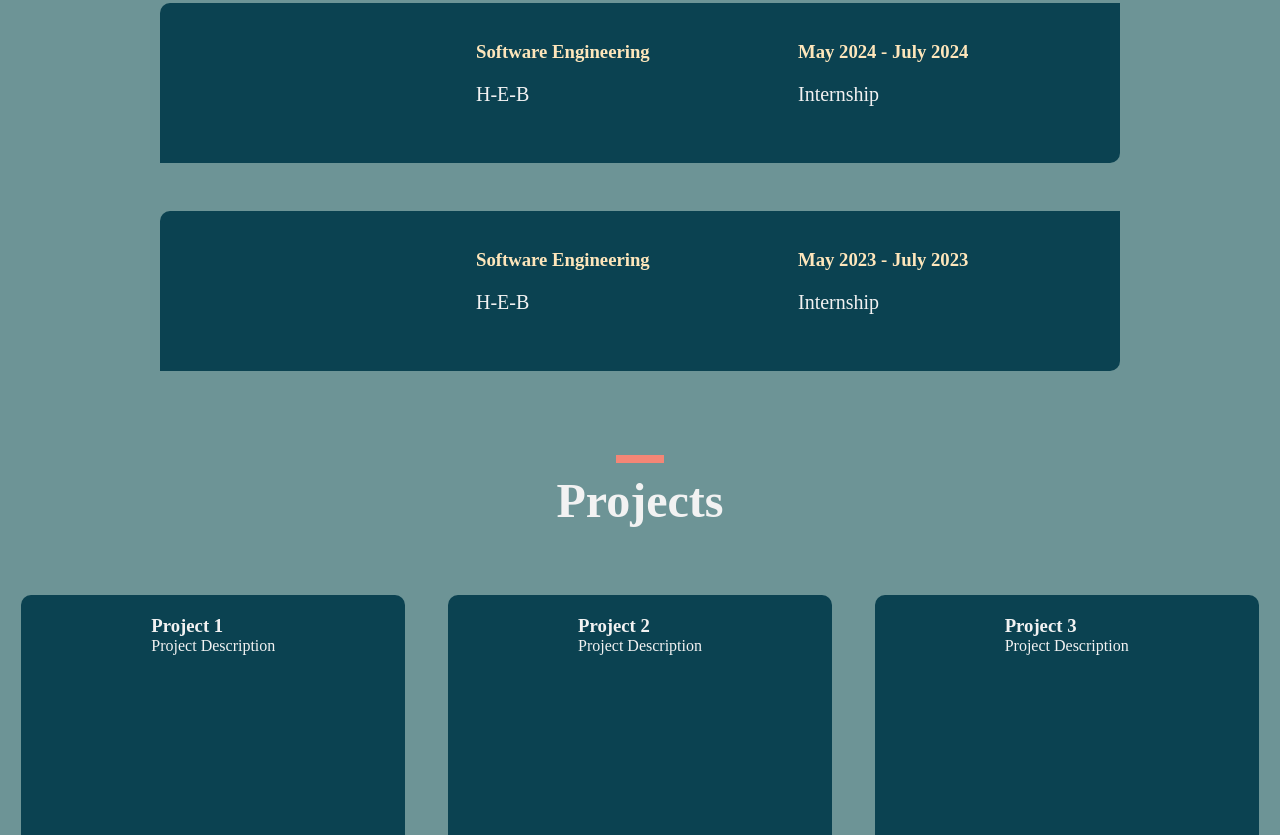
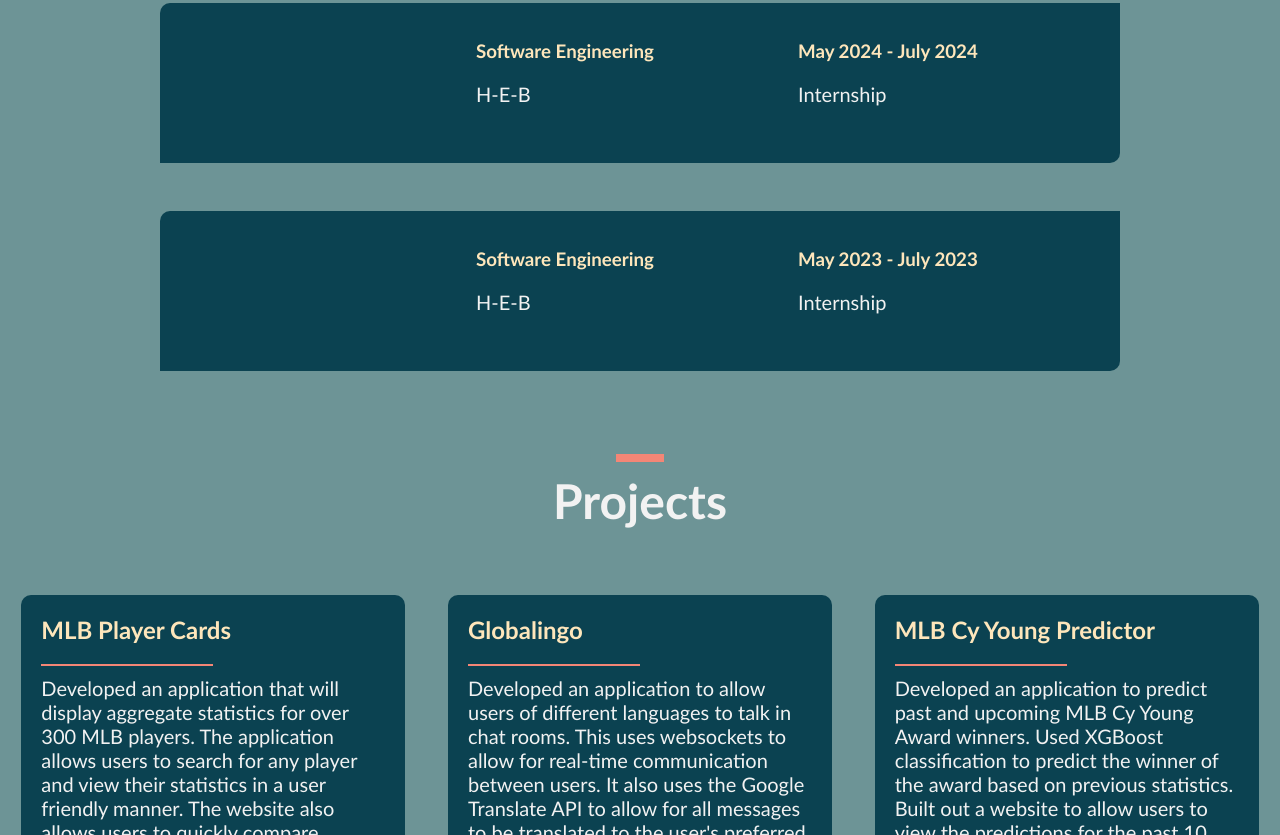
Before and after one commit to aciardelli/aciardelli.github.io, a plain HTML site: page portfolio.html in a window 1280 px wide. Shown: the part 1965-2800 px from the top of the page. Drawn offline with Linux system fonts and the light colour scheme.

Commit message:
Fixed some css and filled in some information

```diff
--- a/portfolio.html
+++ b/portfolio.html
@@ -35,7 +35,9 @@
     </section>
     <section class="about">
         <div class="about-images">
-            <img src="./images/sunset_ios.jpg" alt="Sunset">
+            <img src="./images/anthony_datathon.jpg" alt="Me">
+            <img src="./images/anthony_mountains.jpg" alt="Me">
+            <img src="./images/anthony_ring.jpg" alt="Me">
         </div>
         <div class="about-text">
             <hr>
@@ -106,8 +108,13 @@
 
                 </div>
                 <div class="project-info">
-                    <h3>Project 1</h3>
-                    <p>Project Description</p>
+                    <h3>MLB Player Cards</h3>
+                    <hr>
+                    <p>Developed an application that will display aggregate statistics for over 300 MLB players.
+                        The application allows users to search for any player and view their statistics in a user friendly
+                        manner. The website also allows users to quickly compare players, and highlights players by displaying
+                        colors based on their statistics.
+                    </p>
                 </div>
             </div>
             <div class="project-box">
@@ -115,8 +122,12 @@
 
                 </div>
                 <div class="project-info">
-                    <h3>Project 2</h3>
-                    <p>Project Description</p>
+                    <h3>Globalingo</h3>
+                    <hr>
+                    <p>Developed an application to allow users of different languages to talk in chat rooms. This uses websockets
+                        to allow for real-time communication between users. It also uses the Google Translate API to allow for all
+                        messages to be translated to the user's preferred language.
+                    </p>
                 </div>
             </div>
             <div class="project-box">
@@ -124,8 +135,12 @@
 
                 </div>
                 <div class="project-info">
-                    <h3>Project 3</h3>
-                    <p>Project Description</p>
+                    <h3>MLB Cy Young Predictor</h3>
+                    <hr>
+                    <p>Developed an application to predict past and upcoming MLB Cy Young Award winners. Used XGBoost classification
+                        to predict the winner of the award based on previous statistics. Built out a website to allow users to view
+                        the predictions for the past 10 years.
+                    </p>
                 </div>
             </div>
         </div>
--- a/styles.css
+++ b/styles.css
@@ -18,6 +18,12 @@
     --color-four: #D9895B;
     --color-five: #F25F29; */
     --offwhite: #f2f2f2;
+}
+
+body {
+    font-family: 'Calibri', sans-serif;
+    background-color: var(--color-six);
+    color: var(--offwhite);
 }
 
 /* Landing Section */
@@ -93,7 +99,7 @@
 .about {
     height: 100vh;
     background-color: var(--color-six);
-    /* background: linear-gradient(180deg, var(--color-two), var(--color-three)); */
+    /* background: linear-gradient(0deg, var(--color-five), var(--color-six)); */
     display: flex;
     flex-direction: row;
     justify-content: space-around;
@@ -102,11 +108,20 @@
 
 .about-images {
     display: flex;
-    justify-content: space-around;
+    flex-direction: column;
     width: 40%;
-    height: 50vh;
+    /* height: 50vh; */
+    height: 100%;
     border-radius: 10px;
     padding: 20px;
+}
+
+.about-images img {
+    height: 30vh;
+    width: auto;
+    object-fit: contain;
+    border-radius: 10px;
+    margin-bottom: 20px;
 }
 
 .about-text {
@@ -114,7 +129,7 @@
     flex-direction: column;
     align-items: flex-start;
     width: 40%;
-    height: 50vh;
+    height: 55vh;
     border-radius: 10px;
     padding: 20px;
     text-align: left;
@@ -125,6 +140,7 @@
     width: 3rem;
     height: 0.5rem;
     margin-bottom: 10px;
+    background-color: var(--color-four);
     border: 1px solid var(--color-four);
 }
 
@@ -279,6 +295,33 @@
     text-align: left;
 }
 
+.project-info {
+    width: 100%;
+}
+
+.project-info h3 {
+    margin-bottom: 20px;
+    color: var(--color-one);
+}
+
+.project-info hr {
+    width: 50%;
+    height: 2px;
+    background-color: var(--color-four);
+    margin-bottom: 10px;
+    border: 1px solid var(--color-four);
+}
+
+.project-info h3 {
+    margin-bottom: 20px;
+    font-size: 1.5rem;
+}
+
+.project-info p {
+    margin-bottom: 20px;
+    font-size: 1.25rem;
+}
+
 /* Contact Section */
 
 .contact {
```
Also changed, not shown: 3 other files.
